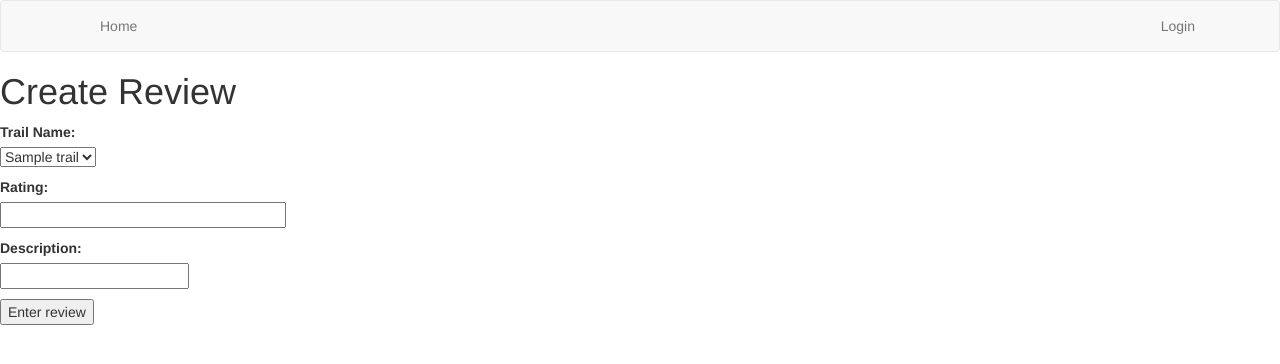
After one commit to christianleach10/Proj, a Flask app: page /newreview in a window 1280 px wide. The commit adds this page. Shown: the top 364 px of the page. Run offline with Flask 2, Linux system fonts and the light colour scheme; tables that the repository leaves empty hold one stand-in row (values such as "Sample post"); some libraries are stand-ins or nearby versions.

Commit message:
finished reviews

```diff
--- a/app/forms.py
+++ b/app/forms.py
@@ -1,6 +1,6 @@
 from flask_wtf import FlaskForm
 from wtforms import StringField, PasswordField, BooleanField, SubmitField, \
-    TextAreaField
+    TextAreaField, SelectField
 from wtforms.validators import ValidationError, DataRequired, Email, EqualTo, \
     Length
 from app.models import User
@@ -30,3 +30,11 @@ class RegistrationForm(FlaskForm):
         user = User.query.filter_by(email=email.data).first()
         if user is not None:
             raise ValidationError('Please use a different email address.')
+
+
+
+class NewReviewForm(FlaskForm):
+    trails = SelectField('Trail Name:', choices=[], validators=[DataRequired()])
+    rating = StringField('Rating:', validators=[DataRequired()])
+    description = StringField('Description:', validators=[DataRequired()])
+    submit = SubmitField('Enter review')
--- a/app/routes.py
+++ b/app/routes.py
@@ -1,4 +1,6 @@
 from datetime import datetime
+
+import sqlalchemy
 from flask import render_template, flash, redirect, url_for, request
 from flask_login import login_user, logout_user, current_user, login_required
 from werkzeug.urls import url_parse
@@ -8,7 +10,7 @@ from app import app, db
 #    EmptyForm, PostForm, ResetPasswordRequestForm, ResetPasswordForm
 # from app.models import User, Post
 # from app.email import send_password_reset_email
-from app.forms import LoginForm, RegistrationForm
+from app.forms import LoginForm, RegistrationForm, NewReviewForm
 from app.models import User, Trail, Review, TrailToReview, UserToReview
 
 
@@ -124,6 +126,26 @@ def populate_db():
 @app.route('/trailAndReview/<name>')
 def trail(name):
     trail = Trail.query.filter(Trail.name == name).first()
+    return render_template('trailAndReview.html', trail=trail)
 
+@app.route('/newreview', methods=['GET', 'POST'])
+def newreview():
+    form = NewReviewForm()
+    form.trails.choices = [(t.id, t.name) for t in Trail.query.all()]
+    try:
+        if form.validate_on_submit():
+            review = Review(rating=form.rating.data,
+                            description=form.description.data,
+                            userID=current_user.id)
+            db.session.add(review)
+            db.session.commit()
+            for trail_id in form.trails.data:
+                t2r = TrailToReview(trail_id=trail_id, review_id=review.id)
+                db.session.add(t2r)
+            db.session.commit()
 
-    return render_template('trailAndReview.html', trail=trail)
+            flash('Congratulations, you left a new review!')
+            return redirect(url_for('trails'))
+    except sqlalchemy.exc.IntegrityError:
+        flash("You already reviewed this trail.")
+    return render_template('newreview.html', title='New Review', form=form)
--- /dev/null
+++ b/app/templates/newreview.html
@@ -0,0 +1,42 @@
+{% extends "base.html" %}
+{% block content %}
+<head>
+    <meta charset="UTF-8">
+    <title>New Venue!</title>
+</head>
+<body>
+
+
+    <h1>Create Review</h1>
+    <form action="" method="post" novalidate>
+        {{ form.hidden_tag() }}
+        <p>
+            {{ form.trails.label }}<br>
+            {{ form.trails(rows =20, cols = 128) }}<br>
+            {% for error in form.trails.errors %}
+            <span style="color: red;">[{{ error }}]</span>
+            {% endfor %}
+        </p>
+        <p>
+            {{ form.rating.label }}<br>
+            {{ form.rating(size=32) }}<br>
+            {% for error in form.rating.errors %}
+            <span style="color: red;">[{{ error }}]</span>
+            {% endfor %}
+        </p>
+    <p>
+            {{ form.description.label }}<br>
+            {{ form.description(rows =20, cols = 128) }}<br>
+            {% for error in form.description.errors %}
+            <span style="color: red;">[{{ error }}]</span>
+            {% endfor %}
+        </p>
+
+
+
+        <p>{{ form.submit() }}</p>
+    </form>
+
+</body>
+</html>
+{% endblock %}
--- a/app/templates/trailAndReview.html
+++ b/app/templates/trailAndReview.html
@@ -22,11 +22,9 @@
              <b>{{t2r.review.rating}}</b>
             <b>{{ t2r.review.description }}</b>
 
-
          </ul>
-
-
      {% endfor %}
+    <ul><a href="{{ url_for('newreview') }}">Leave a Review!</a></ul>
 </ul>
 
 
```
Also changed, not shown: trails.db (deleted).
